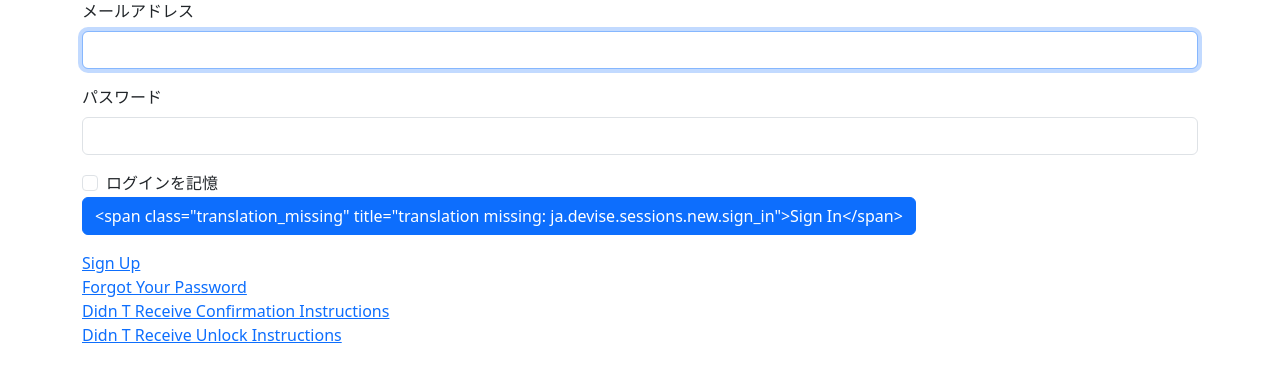
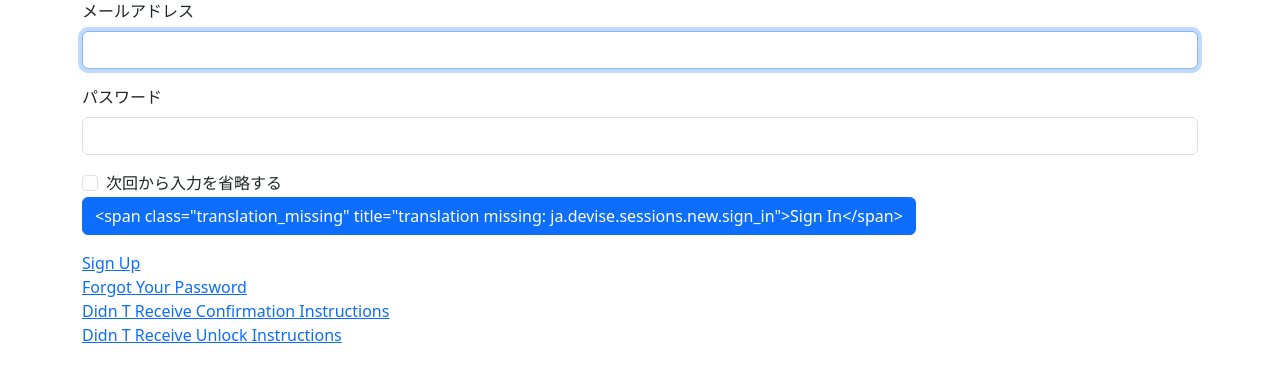
Before and after one commit to Hata224/kh_app, a Rails app: page /users/sign_in in a window 1280 px wide. Shown: the part 173-548 px from the top of the page. Run offline with Rails 7, Linux system fonts and the light colour scheme; style sheets or scripts are compiled from the project's sources; some libraries are stand-ins or nearby versions.

Commit message:
[fix]ログインページの表記を修正

```diff
--- a/app/views/devise/sessions/new.html.erb
+++ b/app/views/devise/sessions/new.html.erb
@@ -15,7 +15,7 @@
     <div class="form-group form-check">
       <%= f.check_box :remember_me, class: 'form-check-input' %>
       <%= f.label :remember_me, class: 'form-check-label' do %>
-        <%= resource.class.human_attribute_name('remember_me') %>
+        <%= resource.class.human_attribute_name('次回から入力を省略する') %>
       <% end %>
     </div>
   <% end %>
```
